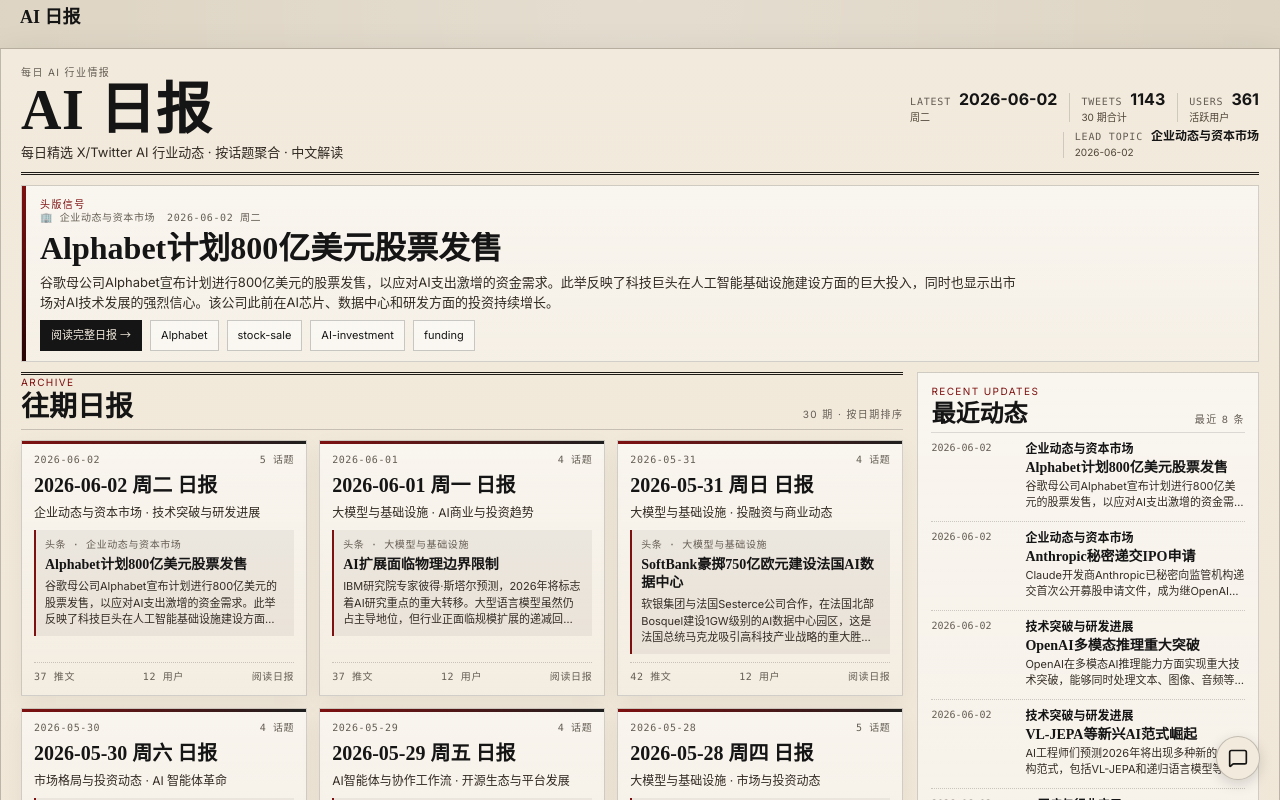
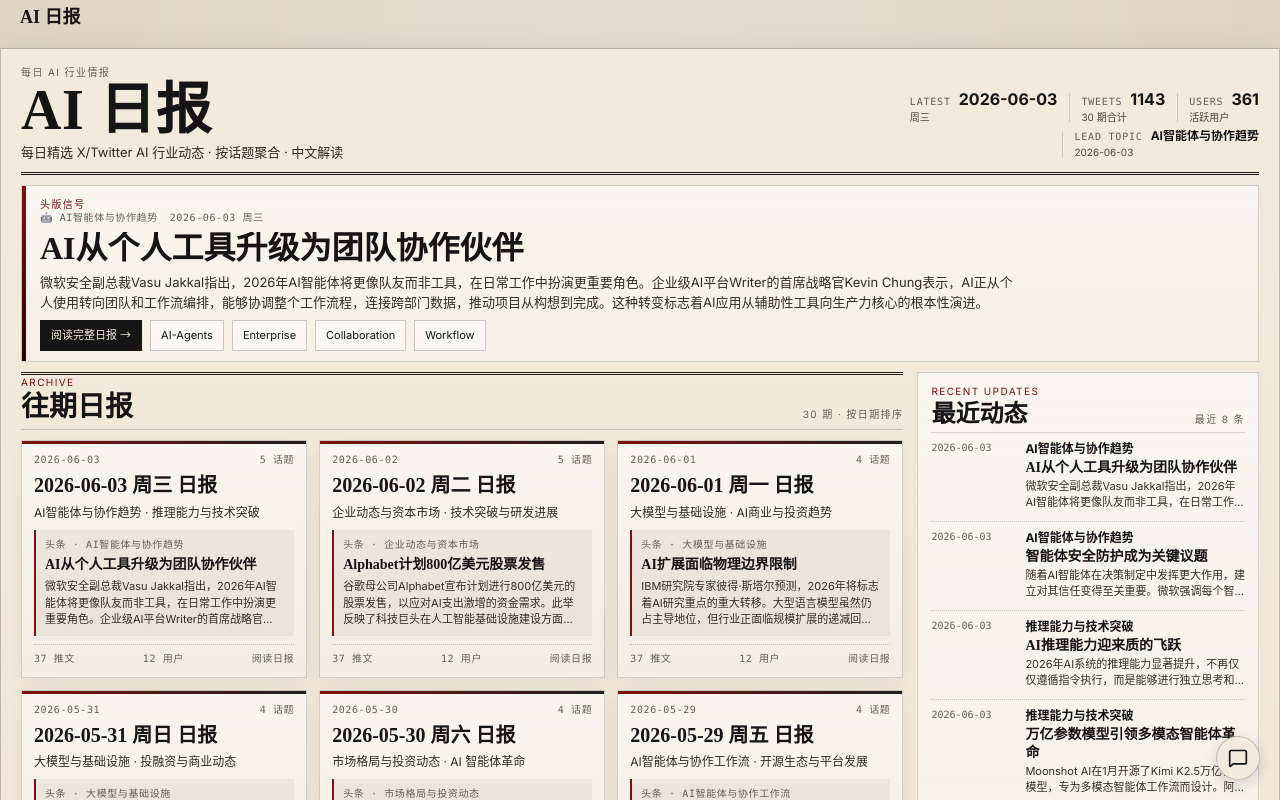
Before and after one commit to Vincentwei1021/ai-daily, a Next.js app: page / in a window 1280 px wide. Shown: the top 800 px of the page. Built offline with nearby package versions, Linux system fonts and the light colour scheme; no server answers.

Commit message:
daily: 2026-06-03

```diff
--- a/src/data/reports.ts
+++ b/src/data/reports.ts
@@ -14,6 +14,120 @@
 
 export const reports: DailyReport[] = [
   {
+    "date": "2026-06-03",
+    "weekday": "周三",
+    "timeRange": "06-02 08:30 ~ 06-03 08:30 (UTC+8)",
+    "tweetCount": 37,
+    "userCount": 12,
+    "topics": [
+      {
+        "title": "🤖 AI智能体与协作趋势",
+        "items": [
+          {
+            "bold": "AI从个人工具升级为团队协作伙伴",
+            "detail": "微软安全副总裁Vasu Jakkal指出，2026年AI智能体将更像队友而非工具，在日常工作中扮演更重要角色。企业级AI平台Writer的首席战略官Kevin Chung表示，AI正从个人使用转向团队和工作流编排，能够协调整个工作流程，连接跨部门数据，推动项目从构想到完成。这种转变标志着AI应用从辅助性工具向生产力核心的根本性演进。",
+            "tags": [
+              "AI-Agents",
+              "Enterprise",
+              "Collaboration",
+              "Workflow"
+            ]
+          },
+          {
+            "bold": "智能体安全防护成为关键议题",
+            "detail": "随着AI智能体在决策制定中发挥更大作用，建立对其信任变得至关重要。微软强调每个智能体都应具备与人类相似的安全保护措施，确保智能体不会成为携带未检查风险的'双重间谍'。这一安全框架的建立将直接影响企业对AI智能体的采用速度和信任程度，成为2026年AI发展的重要基础设施。",
+            "tags": [
+              "AI-Security",
+              "Trust",
+              "Risk-Management",
+              "Enterprise"
+            ]
+          }
+        ]
+      },
+      {
+        "title": "🧠 推理能力与技术突破",
+        "items": [
+          {
+            "bold": "AI推理能力迎来质的飞跃",
+            "detail": "2026年AI系统的推理能力显著提升，不再仅仅遵循指令执行，而是能够进行独立思考和判断。这种能力的提升使AI能够处理更复杂的业务场景，从被动执行转向主动分析和决策支持。业界预测这将是AI技术从工具属性向智能伙伴转变的关键节点，为各行业带来革命性的应用可能。",
+            "tags": [
+              "Reasoning",
+              "AI-Capabilities",
+              "Decision-Making",
+              "Innovation"
+            ]
+          },
+          {
+            "bold": "万亿参数模型引领多模态智能体革命",
+            "detail": "Moonshot AI在1月开源了Kimi K2.5万亿参数模型，专为多模态智能体工作流而设计。阿里巴巴推出Qwen3-Coder-Next高效编码模型，专注智能化编程应用。OpenAI发布macOS版Codex编程助手应用。这些重大发布标志着大模型正从通用向专业化场景深度优化，多模态能力成为2026年技术竞争的新高地。",
+            "tags": [
+              "Large-Models",
+              "Multimodal",
+              "Open-Source",
+              "Coding"
+            ]
+          }
+        ]
+      },
+      {
+        "title": "💼 企业级AI应用与商业化",
+        "items": [
+          {
+            "bold": "AI应用从概念验证走向实际业务价值",
+            "detail": "约翰斯·霍普金斯大学分析师认为，2026年将见证AI应用的重大转变，从早期的通用聊天机器人向专业化应用加速演进。虽然通用模型让人们看到了潜力，但从'可能有用'到'产生实际影响'之间存在显著差距。随着技术成熟，业界对针对性解决方案的兴趣日益浓厚，预示着AI商业化进入收获期。",
+            "tags": [
+              "Enterprise-AI",
+              "Business-Value",
+              "Applications",
+              "ROI"
+            ]
+          },
+          {
+            "bold": "C3.ai财报展现企业AI平台增长潜力",
+            "detail": "C3.ai发布Q4 2026财报，其AI套件为数据科学家和应用开发者提供低代码环境，可快速设计、测试和部署企业级AI应用。公司提供包括预测性维护、欺诈检测、能源管理和供应链优化在内的行业特定AI应用组合。这些预构建应用可定制化集成到现有IT基础设施中，帮助组织实现数字化转型目标。",
+            "tags": [
+              "Enterprise-Platform",
+              "Low-Code",
+              "Industry-Solutions",
+              "Integration"
+            ]
+          }
+        ]
+      },
+      {
+        "title": "📱 消费级AI产品创新",
+        "items": [
+          {
+            "bold": "Google三月更新带来直观化AI体验",
+            "detail": "Google在三月Pixel更新中发布了全新AI功能，专注于让设备体验更加直观。Circle to Search现在可以分解图片中的整体造型，帮助用户找到从外套到鞋子的每件物品；Gemini利用Magic Cue在聊天中直接提供餐厅推荐。更新还加入了Now Playing音乐历史等日常便利功能，以及Pixel Watch的Express Pay和手机锁定等新特性。",
+            "tags": [
+              "Consumer-AI",
+              "Mobile",
+              "Google",
+              "User-Experience"
+            ]
+          }
+        ]
+      },
+      {
+        "title": "⚡ AI发展挑战与前景",
+        "items": [
+          {
+            "bold": "能源供应成为AI发展新瓶颈",
+            "detail": "尽管当前AI技术进展良好，但业界面临着新的挑战：能源供应问题。虽然AI正在缓慢变得更加'智能'，但行业正遭遇另一个问题——能源供应不足。分析认为，能源正快速成为AI进步的重大障碍，如果不采取措施，AI可能在2026年撞上发展的墙。这一挑战需要行业在技术创新的同时，重视可持续发展和能效优化。",
+            "tags": [
+              "Energy-Crisis",
+              "Sustainability",
+              "Infrastructure",
+              "Challenges"
+            ]
+          }
+        ]
+      }
+    ]
+  },
+  {
     "date": "2026-06-02",
     "weekday": "周二",
     "timeRange": "06-01 08:30 ~ 06-02 08:30 (UTC+8)",
@@ -3155,115 +3269,6 @@
               "public-opinion",
               "ai-risks",
               "political-challenge"
-            ]
-          }
-        ]
-      }
-    ]
-  },
-  {
-    "date": "2026-05-04",
-    "weekday": "周一",
-    "timeRange": "05-03 08:30 ~ 05-04 08:30 (UTC+8)",
-    "tweetCount": 37,
-    "userCount": 12,
-    "topics": [
-      {
-        "title": "🏛️ AI 政策与监管动态",
-        "items": [
-          {
-            "bold": "美国防部将 Anthropic 列入供应链风险",
-            "detail": "五角大楼正式将 Anthropic 列为\"供应链风险\"企业，原因是该公司拒绝向军方提供 Claude 模型的无限制使用权，包括自主武器和国内监控等用途。此举标志着\"负责任 AI\"理念在政府采购中的实际成本，企业 AI 供应商策略面临重新评估。",
-            "tags": [
-              "government-ai",
-              "claude",
-              "pentagon",
-              "responsible-ai"
-            ]
-          },
-          {
-            "bold": "联合国 AI 科学委员会启动全球治理工作",
-            "detail": "联合国独立国际 AI 科学委员会即将举行首次面对面峰会，这是全球首个此类机构。委员会强调将人类置于 AI 决策中心，不仅关注数学算法层面，更注重确保人类在 AI 系统中的核心地位。该举措将推动全球 AI 治理框架建立。",
-            "tags": [
-              "un-ai",
-              "global-governance",
-              "human-centered",
-              "policy"
-            ]
-          }
-        ]
-      },
-      {
-        "title": "🚀 AI 基础设施与硬件",
-        "items": [
-          {
-            "bold": "英伟达物理 AI 战略推动合作伙伴股价上涨",
-            "detail": "英伟达在物理 AI 领域的战略布局引发合作伙伴公司股价集体上涨。随着 AI 从数字世界扩展到物理世界，机器人、自动驾驶和智能制造等领域需求激增，英伟达的芯片和平台成为关键基础设施，带动整个生态链价值提升。",
-            "tags": [
-              "nvidia",
-              "physical-ai",
-              "hardware",
-              "robotics"
-            ]
-          },
-          {
-            "bold": "大型科技公司 AI 投资与裁员并行",
-            "detail": "科技巨头在向 AI 领域投入数十亿美元的同时，数千名员工面临裁员。这种看似矛盾的现象反映出行业转型期的阵痛：传统业务收缩，AI 相关岗位需求激增，企业正在重新配置人力资源以适应 AI 时代的业务需求。",
-            "tags": [
-              "big-tech",
-              "layoffs",
-              "ai-investment",
-              "workforce"
-            ]
-          }
-        ]
-      },
-      {
-        "title": "🤝 AI 国际合作与应用",
-        "items": [
-          {
-            "bold": "菲律宾与以色列启动关键矿物与 AI 合作",
-            "detail": "菲律宾投资委员会宣布，两国将在 Pax Silica 倡议框架下开展关键矿物和人工智能领域合作。贸易副部长访问特拉维夫，与以色列外交部总司长会面，后者负责该国关键矿物国家战略。此合作将促进两国在 AI 发展和矿物资源方面的互补优势。",
-            "tags": [
-              "philippines",
-              "israel",
-              "critical-minerals",
-              "cooperation"
-            ]
-          },
-          {
-            "bold": "加拿大警方试点 AI 芬太尼追踪平台",
-            "detail": "Redwood AI 与 Aidos Innovations 启动为期两年的合作，在温哥华和维多利亚试点 AI 追踪平台，用于检测和预测包括芬太尼在内的有毒阿片类药物。该项目涉及加拿大皇家骑警、维多利亚警察局和边境服务局，将提供仪表板、情报报告和决策支持工具。",
-            "tags": [
-              "canada",
-              "fentanyl",
-              "law-enforcement",
-              "drug-detection"
-            ]
-          }
-        ]
-      },
-      {
-        "title": "🔬 AI 研究与创新",
-        "items": [
-          {
-            "bold": "洛斯阿拉莫斯实验室推进 AI 任务项目",
-            "detail": "洛斯阿拉莫斯国家实验室在 AI 技术实验室举办的冬季黑客松吸引了近30名 ArtIMis 项目团队成员参与。该项目是实验室\"AI for Mission\"计划的重要组成部分，旨在通过协作推进实验室的 AI 能力建设，与私人企业保持同步发展。",
-            "tags": [
-              "los-alamos",
-              "artemis",
-              "hackathon",
-              "national-lab"
-            ]
-          },
-          {
-            "bold": "AI 多行业应用驱动爆炸性增长",
-            "detail": "AI 革命正在加速，多行业采用推动市场出现爆炸性增长机会。从金融服务到制造业，从医疗保健到零售，各行各业都在积极部署 AI 解决方案。这种广泛应用不仅提升了生产效率，也创造了新的商业模式和投资机会。",
-            "tags": [
-              "multi-industry",
-              "ai-adoption",
-              "growth-opportunity",
-              "market-expansion"
             ]
           }
         ]
```
